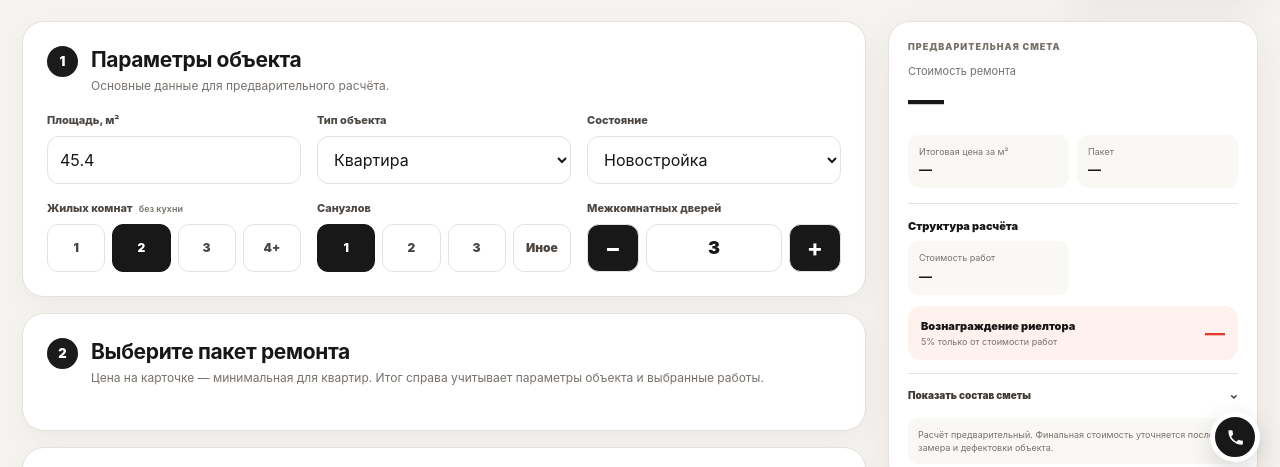
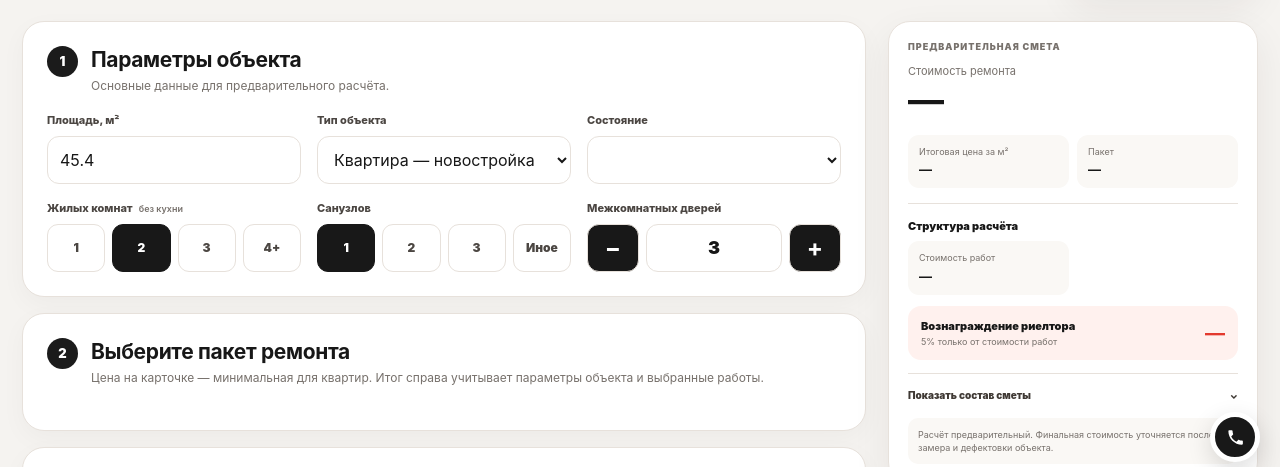
Before and after one commit to Samsonovtsi/Remont, a website: page public/index.html in a window 1280 px wide. Shown: the part 202-669 px from the top of the page. Drawn offline with Linux system fonts and the light colour scheme; no server answers.

Commit message:
ui: split apartment type into new build and secondary

```diff
--- a/public/index.html
+++ b/public/index.html
@@ -36,19 +36,15 @@
             <label class="field">
               <span>Тип объекта</span>
               <select id="propertyType">
-                <option value="apartment">Квартира</option>
+                <option value="apartment_new_build">Квартира — новостройка</option>
+                <option value="apartment_secondary">Квартира — вторичка</option>
                 <option value="house">Дом</option>
                 <option value="commercial">Коммерция</option>
               </select>
             </label>
             <label class="field">
               <span>Состояние</span>
-              <select id="condition">
-                <option value="new_build">Новостройка</option>
-                <option value="secondary_good">Вторичка, хорошее состояние</option>
-                <option value="secondary_worn">Вторичка, нужен ремонт</option>
-                <option value="shell">Черновая отделка</option>
-              </select>
+              <select id="condition"></select>
             </label>
             <div class="field room-control">
               <span>Жилых комнат <small>без кухни</small></span>
@@ -278,6 +274,6 @@
     </a>
   </aside>
 
-  <script src="/app.js?v=27"></script>
+  <script src="/app.js?v=28"></script>
 </body>
 </html>
```
